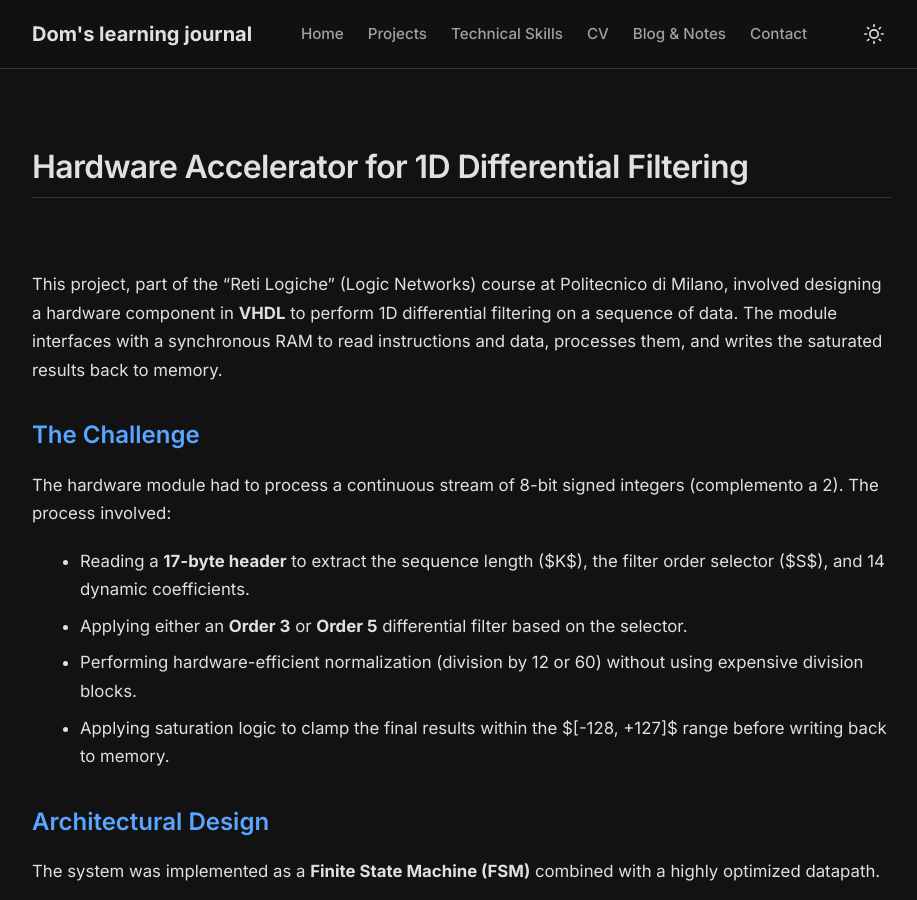
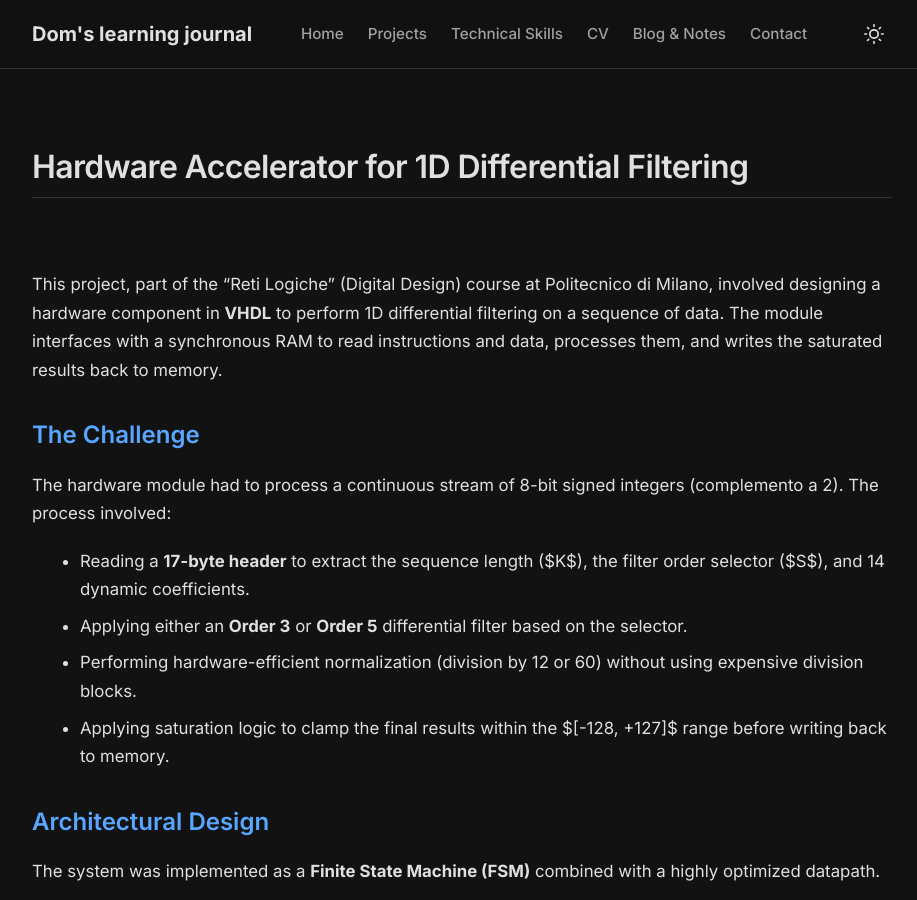
Before and after one commit to DomDegi/domdegi.github.io, a Jekyll site: the page built from _projects/vhdl-filter-design.md, in a window 1280 px wide and 900 px high. Shown: the whole window, without its empty margins (178-1095 px from the left). Built offline with Jekyll 4.4.1, drawn with Linux system fonts in a browser that asks for light colours.

```diff
--- a/_projects/vhdl-filter-design.md
+++ b/_projects/vhdl-filter-design.md
@@ -5,7 +5,7 @@
 tags: [VHDL, FPGA, Hardware Design, Digital Logic]
 ---
 
-This project, part of the "Reti Logiche" (Logic Networks) course at Politecnico di Milano, involved designing a hardware component in **VHDL** to perform 1D differential filtering on a sequence of data. The module interfaces with a synchronous RAM to read instructions and data, processes them, and writes the saturated results back to memory.
+This project, part of the "Reti Logiche" (Digital Design) course at Politecnico di Milano, involved designing a hardware component in **VHDL** to perform 1D differential filtering on a sequence of data. The module interfaces with a synchronous RAM to read instructions and data, processes them, and writes the saturated results back to memory.
 
 ## The Challenge
 The hardware module had to process a continuous stream of 8-bit signed integers (complemento a 2). The process involved:
```
